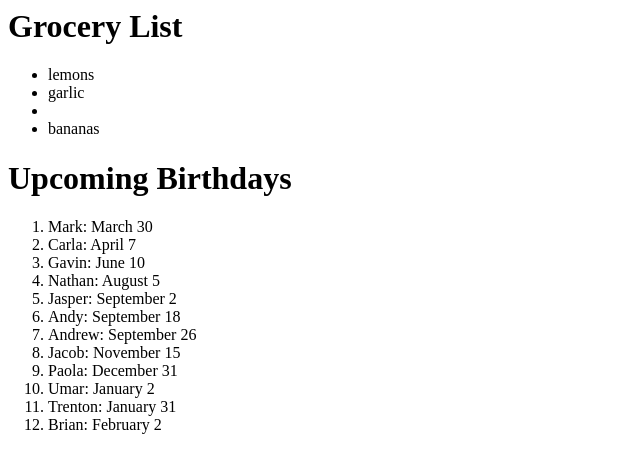
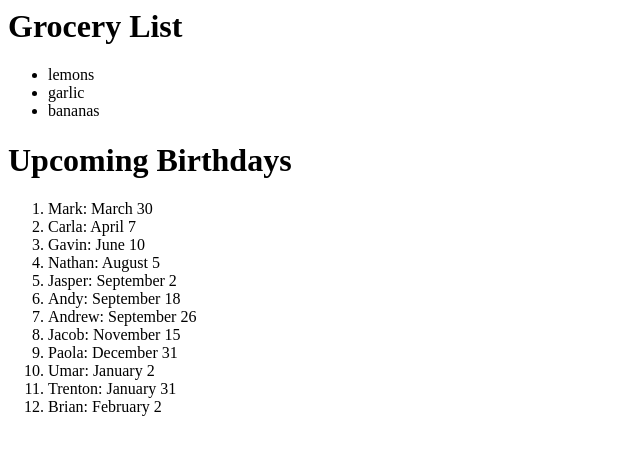
Before and after one commit to JacobTranFK/csp-spring2022, a plain HTML site: page secret.html in a window 1280 px wide. Shown: the whole page, without its empty margins (0-640 px from the left). Drawn offline with Linux system fonts and the light colour scheme.

Commit message:
Update secret.html

```diff
--- a/secret.html
+++ b/secret.html
@@ -4,7 +4,7 @@
     <h1>Grocery List</h1>
     <ul>
       <li>lemons</li>
-      <li>garlic<li>
+      <li>garlic</li>
       <li>bananas</li>
     </ul>
 
```
